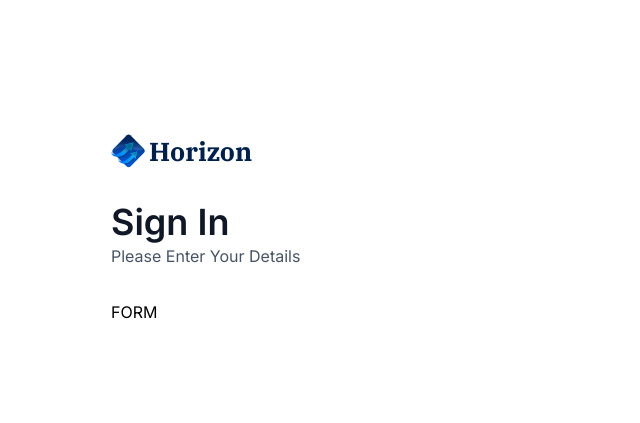
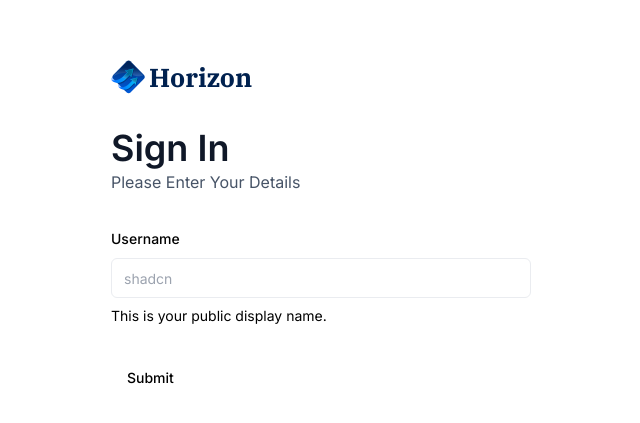
Before and after one commit to chalana1995/Banking-App-Nextjs, a Next.js app in the folder banking_app/: page /sign-in in a window 1280 px wide. Shown: the part 171-594 px from the top of the page, without its empty margins (319-959 px from the left). Built offline with nearby package versions, Linux system fonts and the light colour scheme.

Commit message:
shadcn form add

```diff
--- a/banking_app/components/AuthForm.tsx
+++ b/banking_app/components/AuthForm.tsx
@@ -4,10 +4,20 @@
 import Link from "next/link";
 import React, { useState } from "react";
 
-
 import { z } from "zod";
 import { zodResolver } from "@hookform/resolvers/zod";
 import { useForm } from "react-hook-form";
+import { Button } from "@/components/ui/button";
+import {
+  Form,
+  FormControl,
+  FormDescription,
+  FormField,
+  FormItem,
+  FormLabel,
+  FormMessage,
+} from "@/components/ui/form";
+import { Input } from "@/components/ui/input";
 
 const formSchema = z.object({
   username: z.string().min(2, {
@@ -15,9 +25,23 @@
   }),
 });
 
-
 const AuthForm = ({ type }: { type: string }) => {
   const [user, setuser] = useState(null);
+
+  // 1. Define your form.
+  const form = useForm<z.infer<typeof formSchema>>({
+    resolver: zodResolver(formSchema),
+    defaultValues: {
+      username: "",
+    },
+  });
+
+  // 2. Define a submit handler.
+  function onSubmit(values: z.infer<typeof formSchema>) {
+    // Do something with the form values.
+    // ✅ This will be type-safe and validated.
+    console.log(values);
+  }
 
   return (
     <section className="auth-form">
@@ -38,18 +62,38 @@
           <h1 className=" text-24 lg:text-36 font-semibold text-gray-900">
             {user ? "Link Account" : type === "sign-in" ? "Sign In" : "Sign Up"}
             <p className=" text-16 font-normal text-gray-600">
-                {user ? "Link your account to get started" : "Please Enter Your Details"}
+              {user
+                ? "Link your account to get started"
+                : "Please Enter Your Details"}
             </p>
           </h1>
         </div>
       </header>
       {user ? (
-        <div className="flex flex-col gap-4">
-          {/* PladLink */}
-        </div>
+        <div className="flex flex-col gap-4">{/* PladLink */}</div>
       ) : (
         <>
-         FORM
+          <Form {...form}>
+            <form onSubmit={form.handleSubmit(onSubmit)} className="space-y-8">
+              <FormField
+                control={form.control}
+                name="username"
+                render={({ field }) => (
+                  <FormItem>
+                    <FormLabel>Username</FormLabel>
+                    <FormControl>
+                      <Input placeholder="shadcn" {...field} />
+                    </FormControl>
+                    <FormDescription>
+                      This is your public display name.
+                    </FormDescription>
+                    <FormMessage />
+                  </FormItem>
+                )}
+              />
+              <Button type="submit">Submit</Button>
+            </form>
+          </Form>
         </>
       )}
     </section>
--- /dev/null
+++ b/banking_app/components/ui/input.tsx
@@ -0,0 +1,25 @@
+import * as React from "react"
+
+import { cn } from "@/lib/utils"
+
+export interface InputProps
+  extends React.InputHTMLAttributes<HTMLInputElement> {}
+
+const Input = React.forwardRef<HTMLInputElement, InputProps>(
+  ({ className, type, ...props }, ref) => {
+    return (
+      <input
+        type={type}
+        className={cn(
+          "flex h-10 w-full rounded-md border border-input bg-background px-3 py-2 text-sm ring-offset-background file:border-0 file:bg-transparent file:text-sm file:font-medium placeholder:text-muted-foreground focus-visible:outline-none focus-visible:ring-2 focus-visible:ring-ring focus-visible:ring-offset-2 disabled:cursor-not-allowed disabled:opacity-50",
+          className
+        )}
+        ref={ref}
+        {...props}
+      />
+    )
+  }
+)
+Input.displayName = "Input"
+
+export { Input }
```
